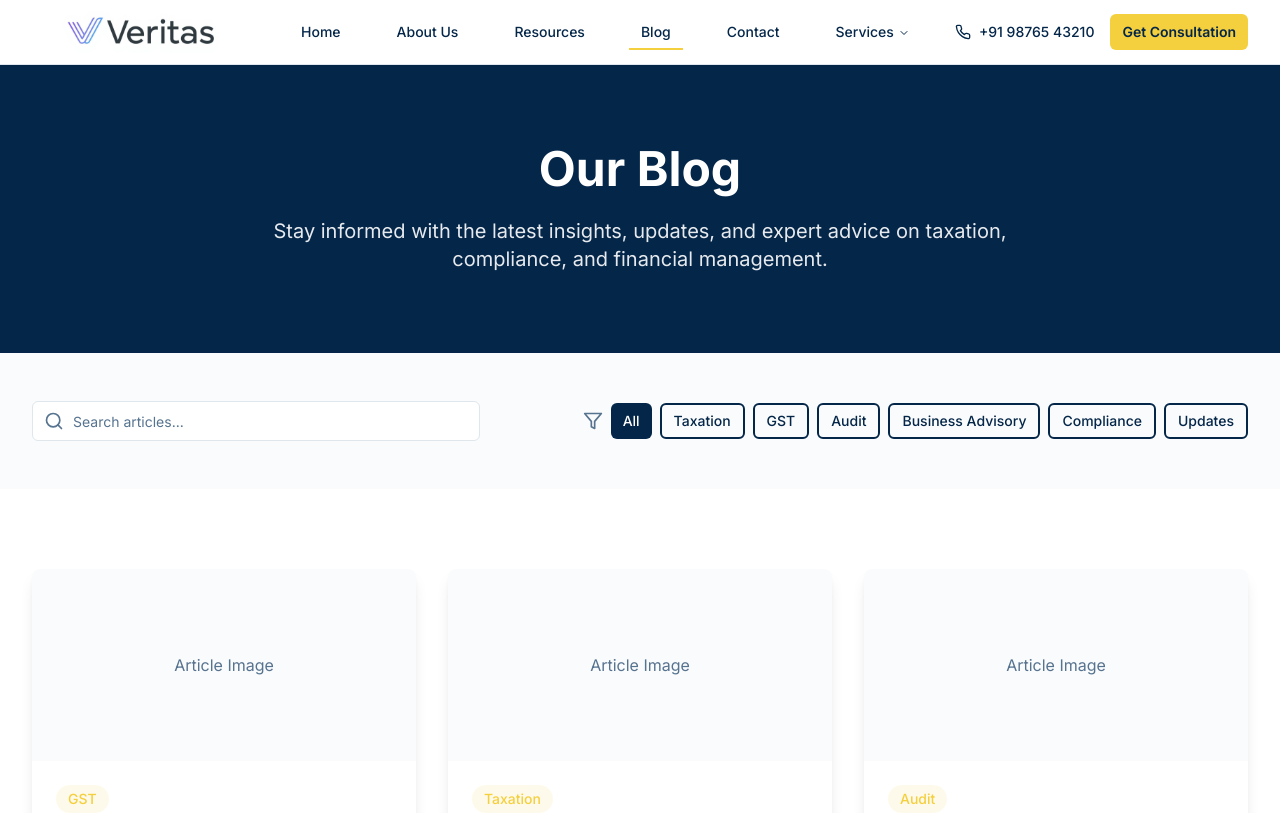
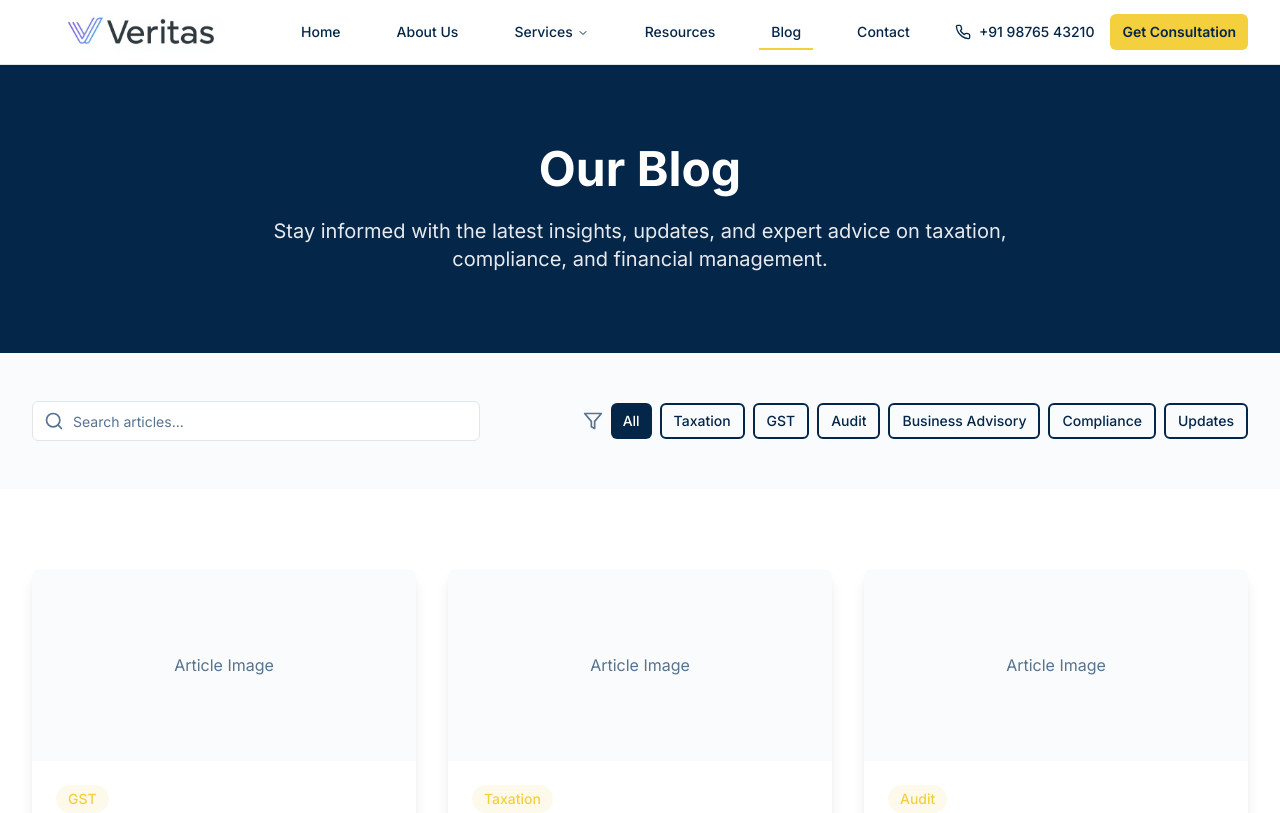
Before and after one commit to Zyvrix/Huaren_Consultancy, a React (Vite) app: page /blog in a window 1280 px wide. Shown: the top 813 px of the page. Built offline with nearby package versions, Linux system fonts and the light colour scheme.

Commit message:
Revert Services section position

```diff
--- a/src/components/layout/Navigation.tsx
+++ b/src/components/layout/Navigation.tsx
@@ -15,9 +15,12 @@ const Navigation = () => {
   const [isOpen, setIsOpen] = useState(false);
   const location = useLocation();
 
-  const navItems = [
+  const navItemsBefore = [
     { name: "Home", path: "/" },
     { name: "About Us", path: "/about" },
+  ];
+
+  const navItemsAfter = [
     { name: "Resources", path: "/resources" },
     { name: "Blog", path: "/blog" },
     { name: "Contact", path: "/contact" },
@@ -49,7 +52,7 @@ const Navigation = () => {
 
           {/* Desktop Navigation */}
           <div className="hidden md:flex items-center space-x-8">
-            {navItems.map((item) => (
+            {navItemsBefore.map((item) => (
               <Link
                 key={item.name}
                 to={item.path}
@@ -102,6 +105,23 @@ const Navigation = () => {
                 </NavigationMenuItem>
               </NavigationMenuList>
             </NavigationMenu>
+
+            {navItemsAfter.map((item) => (
+              <Link
+                key={item.name}
+                to={item.path}
+                className={`px-3 py-2 text-sm font-medium transition-colors relative ${
+                  isActive(item.path)
+                    ? "text-primary"
+                    : "text-foreground hover:text-primary"
+                }`}
+              >
+                {item.name}
+                {isActive(item.path) && (
+                  <div className="absolute bottom-0 left-0 right-0 h-0.5 bg-gold"></div>
+                )}
+              </Link>
+            ))}
           </div>
 
           {/* CTA Button & Phone */}
@@ -134,7 +154,7 @@ const Navigation = () => {
         {isOpen && (
           <div className="md:hidden">
             <div className="px-2 pt-2 pb-3 space-y-1 sm:px-3 bg-white border-t">
-              {navItems.map((item) => (
+              {navItemsBefore.map((item) => (
                 <Link
                   key={item.name}
                   to={item.path}
@@ -148,6 +168,34 @@ const Navigation = () => {
                   {item.name}
                 </Link>
               ))}
+
+              <Link
+                to="/services"
+                className={`block px-3 py-2 text-base font-medium transition-colors ${
+                  isActive("/services")
+                    ? "text-primary bg-secondary"
+                    : "text-foreground hover:text-primary hover:bg-secondary"
+                }`}
+                onClick={() => setIsOpen(false)}
+              >
+                Services
+              </Link>
+
+              {navItemsAfter.map((item) => (
+                <Link
+                  key={item.name}
+                  to={item.path}
+                  className={`block px-3 py-2 text-base font-medium transition-colors ${
+                    isActive(item.path)
+                      ? "text-primary bg-secondary"
+                      : "text-foreground hover:text-primary hover:bg-secondary"
+                  }`}
+                  onClick={() => setIsOpen(false)}
+                >
+                  {item.name}
+                </Link>
+              ))}
+
               <div className="px-3 py-2 space-y-2">
                 <a
                   href="tel:+1234567890"
```
